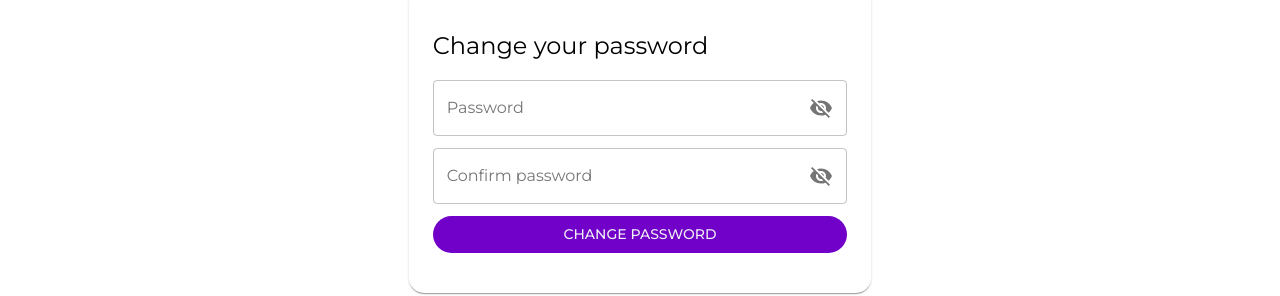
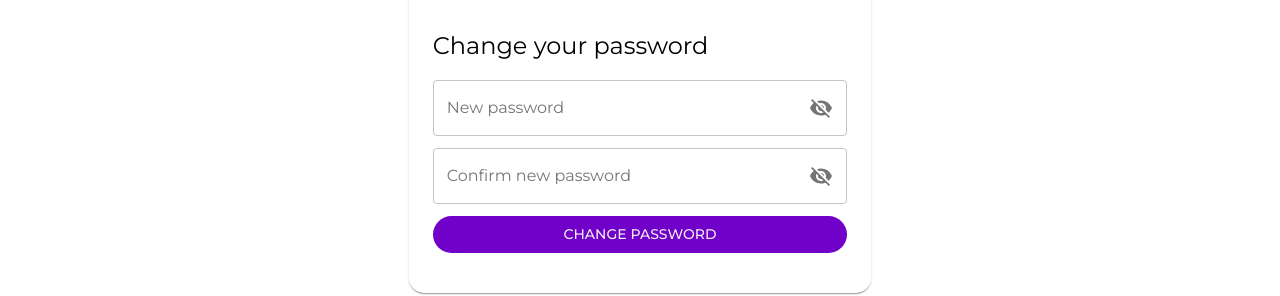
Before and after one commit to Computer-Progress/computerprogress.com, a Next.js app: page /reset-password in a window 1280 px wide. Shown: the part 127-423 px from the top of the page. Built offline with nearby package versions, Linux system fonts and the light colour scheme.

Commit message:
Fix field text

```diff
--- a/containers/ResetPassword/index.js
+++ b/containers/ResetPassword/index.js
@@ -89,7 +89,7 @@ export default function ChangePassword({ token }) {
               style={{ marginBottom: "12px" }}
               fullWidth
             >
-              <InputLabel error={Boolean(errors.password)}>Password</InputLabel>
+              <InputLabel error={Boolean(errors.password)}>New password</InputLabel>
 
               <OutlinedInput
                 {...register("password", { required: true, minLength: 8 })}
@@ -120,7 +120,7 @@ export default function ChangePassword({ token }) {
               fullWidth
             >
               <InputLabel error={Boolean(errors.passwordConfirmation)}>
-                Confirm password
+                Confirm new password
               </InputLabel>
 
               <OutlinedInput
```
